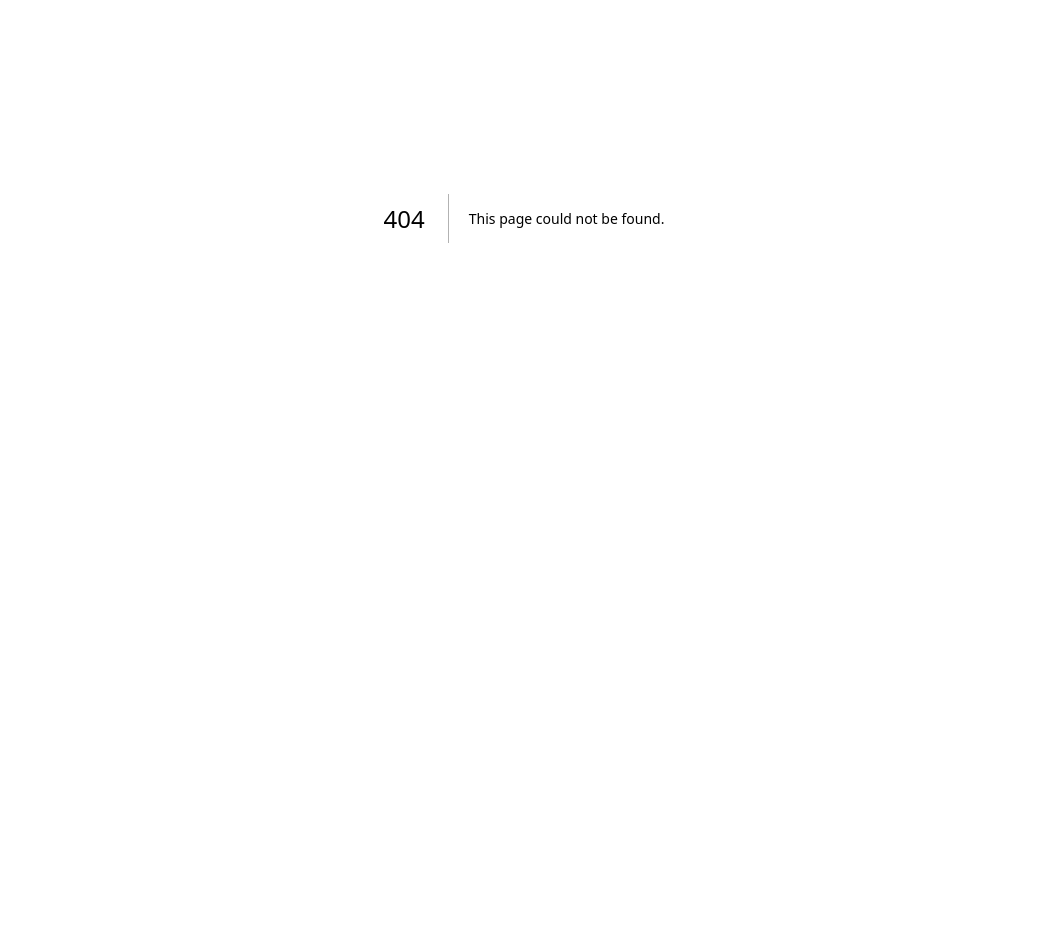
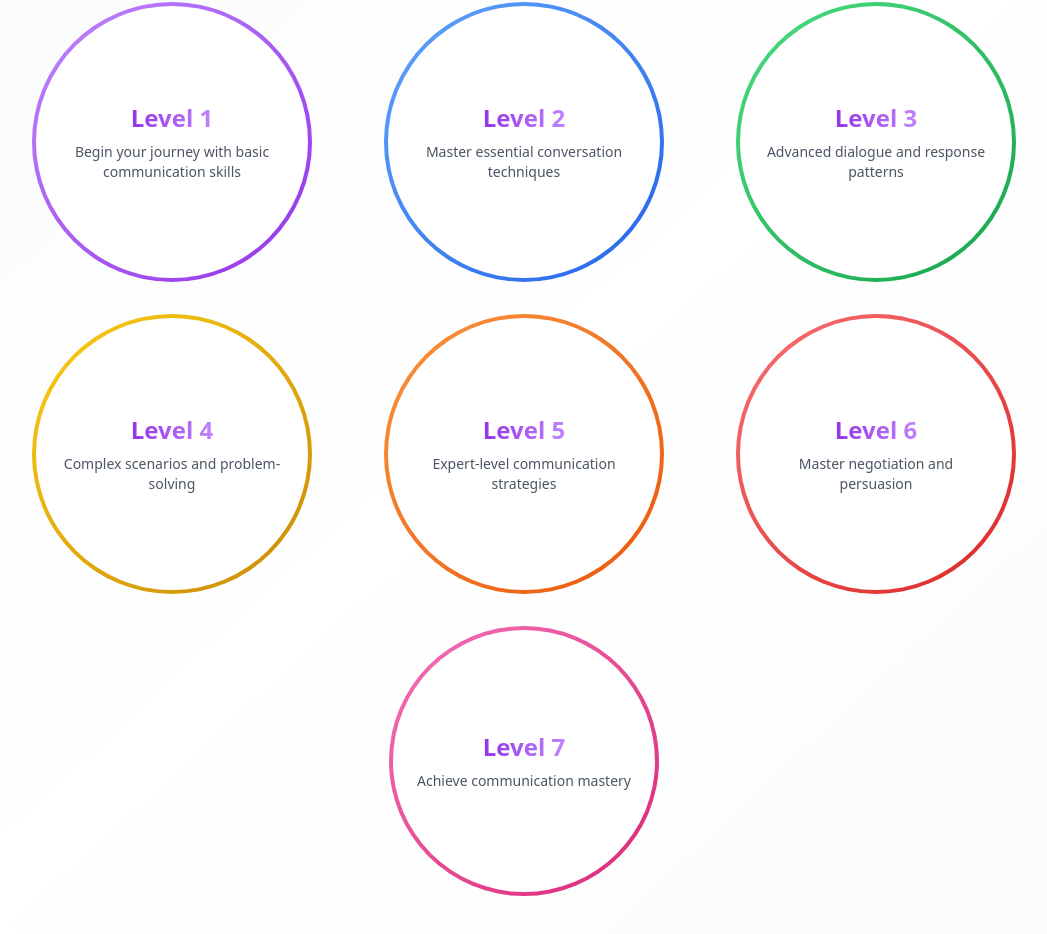
Before and after one commit to moiz67932/gdgoc, a Next.js app: page /levels in a window 1280 px wide. Before the commit this address had no page. Shown: the part 246-1180 px from the top of the page, without its empty margins (116-1163 px from the left). Before the commit the page ends 864 px from the top, so only its background shows below. Built offline with nearby package versions, Linux system fonts and the light colour scheme.

Commit message:
levels page added

```diff
--- /dev/null
+++ b/app/levels/[levelId]/page.js
@@ -0,0 +1,119 @@
+"use client"
+
+import { useState, useEffect } from "react"
+import { useParams } from "next/navigation"
+import { Navbar } from "@/components/layout/navbar"
+import { motion } from "framer-motion"
+import { ArrowLeft } from "lucide-react"
+import Link from "next/link"
+
+// Level data (same as in the main levels page)
+const levels = [
+  {
+    id: 1,
+    title: "Level 1",
+    description: "Begin your journey with basic communication skills",
+    color: "from-purple-400 to-purple-600"
+  },
+  {
+    id: 2,
+    title: "Level 2",
+    description: "Master essential conversation techniques",
+    color: "from-blue-400 to-blue-600"
+  },
+  {
+    id: 3,
+    title: "Level 3",
+    description: "Advanced dialogue and response patterns",
+    color: "from-green-400 to-green-600"
+  },
+  {
+    id: 4,
+    title: "Level 4",
+    description: "Complex scenarios and problem-solving",
+    color: "from-yellow-400 to-yellow-600"
+  },
+  {
+    id: 5,
+    title: "Level 5",
+    description: "Expert-level communication strategies",
+    color: "from-orange-400 to-orange-600"
+  },
+  {
+    id: 6,
+    title: "Level 6",
+    description: "Master negotiation and persuasion",
+    color: "from-red-400 to-red-600"
+  },
+  {
+    id: 7,
+    title: "Level 7",
+    description: "Achieve communication mastery",
+    color: "from-pink-400 to-pink-600"
+  }
+]
+
+export default function LevelPage() {
+  const params = useParams()
+  const levelId = parseInt(params.levelId)
+  const [level, setLevel] = useState(null)
+  const [mounted, setMounted] = useState(false)
+
+  useEffect(() => {
+    setMounted(true)
+    const currentLevel = levels.find(l => l.id === levelId)
+    setLevel(currentLevel || null)
+  }, [levelId])
+
+  if (!mounted || !level) {
+    return null
+  }
+
+  return (
+    <div className="min-h-screen bg-gradient-to-br from-gray-50 via-white to-gray-50 dark:from-gray-900 dark:via-gray-800 dark:to-gray-900">
+      <Navbar />
+
+      <main className="container mx-auto px-4 py-24">
+        <div className="max-w-4xl mx-auto">
+          <Link href="/levels" className="inline-flex items-center text-purple-600 hover:text-purple-700 dark:text-purple-400 dark:hover:text-purple-300 mb-8">
+            <ArrowLeft className="h-4 w-4 mr-2" />
+            Back to Levels
+          </Link>
+
+          <motion.div
+            initial={{ opacity: 0, y: 20 }}
+            animate={{ opacity: 1, y: 0 }}
+            transition={{ duration: 0.5 }}
+            className="bg-white dark:bg-gray-800 rounded-2xl shadow-lg overflow-hidden"
+          >
+            <div className={`h-4 bg-gradient-to-r ${level.color}`} />
+
+            <div className="p-8">
+              <h1 className="text-4xl font-bold mb-4 bg-gradient-to-r from-purple-600 to-purple-400 bg-clip-text text-transparent">
+                {level.title}
+              </h1>
+
+              <div className="flex items-center mb-6">
+                <div className={`w-3 h-3 rounded-full bg-gradient-to-r ${level.color} mr-2`} />
+                <span className="text-gray-600 dark:text-gray-400">Level {level.id} of 7</span>
+              </div>
+
+              <p className="text-lg text-gray-700 dark:text-gray-300 mb-8">
+                {level.description}
+              </p>
+
+              <div className="bg-gray-50 dark:bg-gray-700/50 rounded-xl p-6 border border-gray-200 dark:border-gray-700">
+                <h2 className="text-xl font-semibold mb-4 text-gray-800 dark:text-gray-200">
+                  Level Content Coming Soon
+                </h2>
+                <p className="text-gray-600 dark:text-gray-400">
+                  This level is currently under development. Check back soon for exciting content and challenges!
+                </p>
+              </div>
+            </div>
+          </motion.div>
+        </div>
+      </main>
+    </div>
+  )
+}
--- /dev/null
+++ b/app/levels/page.js
@@ -0,0 +1,119 @@
+"use client"
+
+import { useState } from "react"
+import { Navbar } from "@/components/layout/navbar"
+import { motion } from "framer-motion"
+import Link from "next/link"
+
+const levels = [
+  {
+    id: 1,
+    title: "Level 1",
+    description: "Begin your journey with basic communication skills",
+    color: "from-purple-400 to-purple-600"
+  },
+  {
+    id: 2,
+    title: "Level 2",
+    description: "Master essential conversation techniques",
+    color: "from-blue-400 to-blue-600"
+  },
+  {
+    id: 3,
+    title: "Level 3",
+    description: "Advanced dialogue and response patterns",
+    color: "from-green-400 to-green-600"
+  },
+  {
+    id: 4,
+    title: "Level 4",
+    description: "Complex scenarios and problem-solving",
+    color: "from-yellow-400 to-yellow-600"
+  },
+  {
+    id: 5,
+    title: "Level 5",
+    description: "Expert-level communication strategies",
+    color: "from-orange-400 to-orange-600"
+  },
+  {
+    id: 6,
+    title: "Level 6",
+    description: "Master negotiation and persuasion",
+    color: "from-red-400 to-red-600"
+  },
+  {
+    id: 7,
+    title: "Level 7",
+    description: "Achieve communication mastery",
+    color: "from-pink-400 to-pink-600"
+  }
+]
+
+export default function LevelsPage() {
+  // Split levels into two arrays - first 6 and the last one
+  const mainLevels = levels.slice(0, 6)
+  const lastLevel = levels[6]
+
+  return (
+    <div className="min-h-screen bg-gradient-to-br from-gray-50 via-white to-gray-50 dark:from-gray-900 dark:via-gray-800 dark:to-gray-900">
+      <Navbar />
+
+      <main className="container mx-auto px-4 py-24">
+        <h1 className="text-4xl font-bold text-center mb-12 bg-gradient-to-r from-purple-600 to-purple-400 bg-clip-text text-transparent">
+          Your Learning Journey
+        </h1>
+
+        <div className="max-w-5xl mx-auto">
+          {/* First 6 levels in a 3x2 grid */}
+          <div className="grid grid-cols-1 md:grid-cols-2 lg:grid-cols-3 gap-8 justify-items-center mb-8">
+            {mainLevels.map((level, index) => (
+              <Link href={`/levels/${level.id}`} key={level.id}>
+                <motion.div
+                  initial={{ opacity: 0, y: 20 }}
+                  animate={{ opacity: 1, y: 0 }}
+                  transition={{ duration: 0.5, delay: index * 0.1 }}
+                  className="relative group w-full max-w-[280px]"
+                >
+                  <div className={`aspect-square rounded-full bg-gradient-to-br ${level.color} p-1 cursor-pointer transform transition-transform duration-300 group-hover:scale-105`}>
+                    <div className="w-full h-full rounded-full bg-white dark:bg-gray-900 p-6 flex flex-col items-center justify-center text-center">
+                      <h2 className="text-2xl font-bold mb-2 bg-gradient-to-r from-purple-600 to-purple-400 bg-clip-text text-transparent">
+                        {level.title}
+                      </h2>
+                      <p className="text-sm text-gray-600 dark:text-gray-400">
+                        {level.description}
+                      </p>
+                    </div>
+                  </div>
+                </motion.div>
+              </Link>
+            ))}
+          </div>
+
+          {/* Last level centered separately */}
+          <div className="flex justify-center">
+            <Link href={`/levels/${lastLevel.id}`}>
+              <motion.div
+                initial={{ opacity: 0, y: 20 }}
+                animate={{ opacity: 1, y: 0 }}
+                transition={{ duration: 0.5, delay: 0.6 }}
+                className="relative group w-full max-w-[280px]"
+              >
+                <div className={`aspect-square rounded-full bg-gradient-to-br ${lastLevel.color} p-1 cursor-pointer transform transition-transform duration-300 group-hover:scale-105`}>
+                  <div className="w-full h-full rounded-full bg-white dark:bg-gray-900 p-6 flex flex-col items-center justify-center text-center">
+                    <h2 className="text-2xl font-bold mb-2 bg-gradient-to-r from-purple-600 to-purple-400 bg-clip-text text-transparent">
+                      {lastLevel.title}
+                    </h2>
+                    <p className="text-sm text-gray-600 dark:text-gray-400">
+                      {lastLevel.description}
+                    </p>
+                  </div>
+                </div>
+              </motion.div>
+            </Link>
+          </div>
+        </div>
+      </main>
+    </div>
+  )
+}
--- a/components/layout/navbar.jsx
+++ b/components/layout/navbar.jsx
@@ -2,7 +2,7 @@
 
 import { motion } from "framer-motion"
 import { Button } from "../ui/button"
-import { User } from "lucide-react"
+import { User, Trophy } from "lucide-react"
 import Link from "next/link"
 import { MobileNav } from "./mobile-navbar"
 import { navItems } from "./nav-items"
@@ -49,6 +49,14 @@ export function Navbar() {
           transition={{ duration: 0.5 }}
           className="flex items-center space-x-4"
         >
+          <Link href="/levels">
+            <motion.div
+              whileHover={{ scale: 1.1 }}
+              className="p-2 rounded-full hover:bg-purple-100 dark:hover:bg-purple-900/50 transition-colors"
+            >
+              <Trophy className="h-5 w-5 text-purple-600 dark:text-purple-400" />
+            </motion.div>
+          </Link>
           <Link href="/profile/dashboard">
             <motion.div
               whileHover={{ scale: 1.1 }}
```
Also changed, not shown: 1 other file (tests, documents, lock files or other folders).
